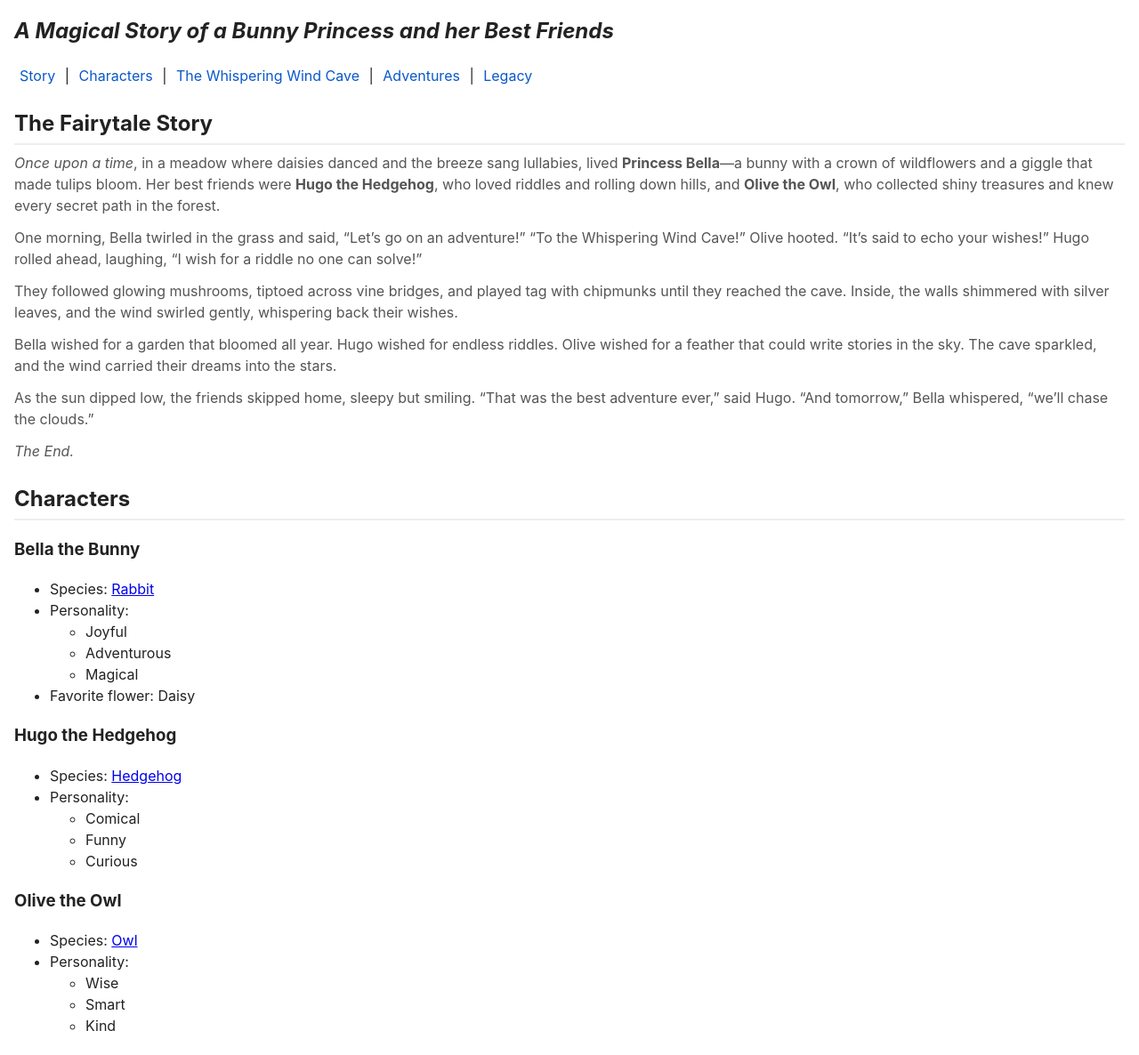
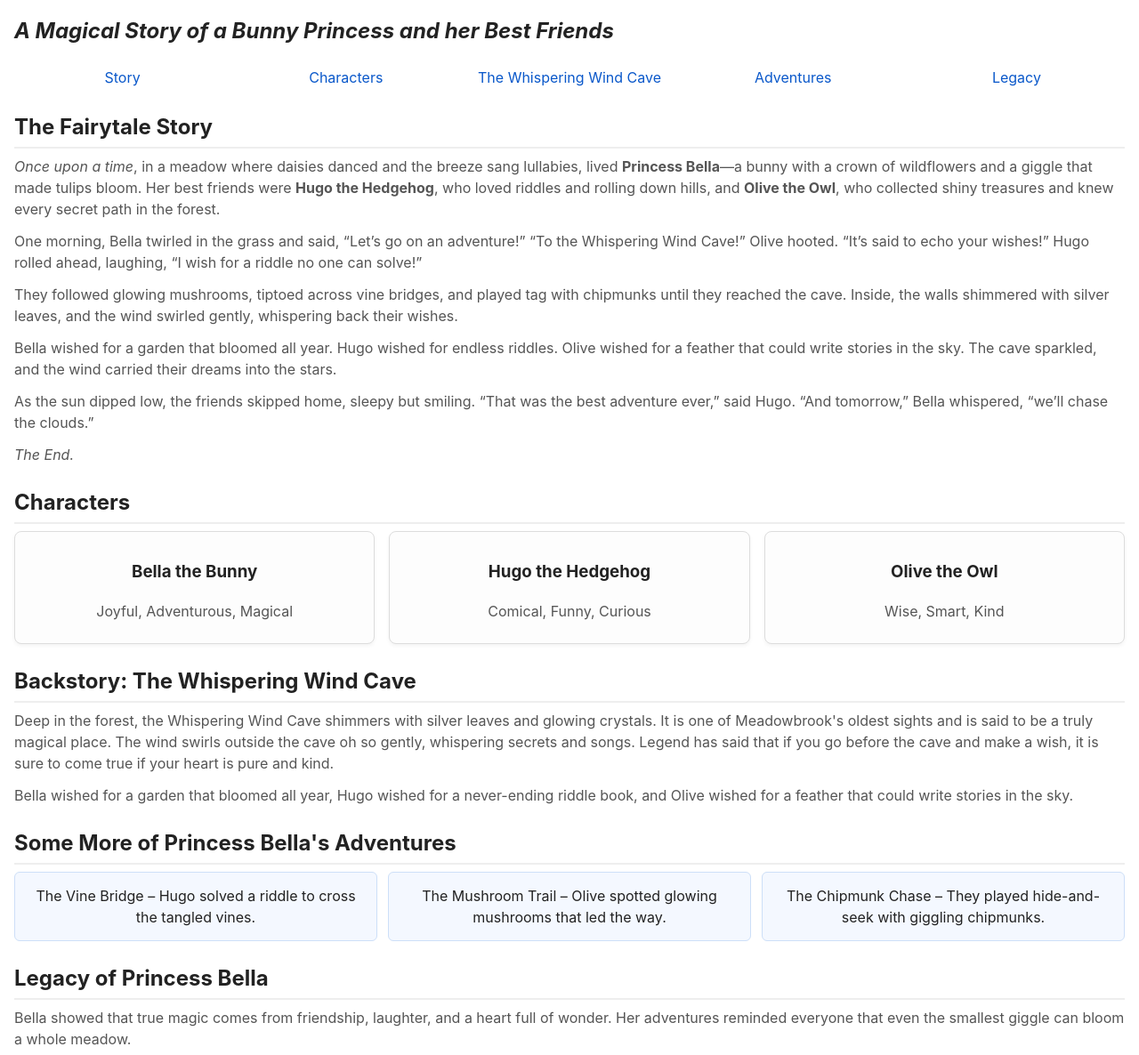
Before and after one commit to giannascuteri903/FEFFall2025, a plain HTML site: page Assignment2/index.html in a window 1280 px wide. Shown: the part 79-1265 px from the top of the page at 89% size. Drawn offline with Linux system fonts and the light colour scheme.

Commit message:
Fix image paths and clean CSS for Assignment2

```diff
--- a/Assignment2/index.html
+++ b/Assignment2/index.html
@@ -21,10 +21,10 @@
       <h2><i>A Magical Story of a Bunny Princess and her Best Friends</i></h2>
 
       <nav class="main-nav">
-        <a href="#story">Story</a> |
-        <a href="#characters">Characters</a> |
-        <a href="#cave">The Whispering Wind Cave</a> |
-        <a href="#adventures">Adventures</a> |
+        <a href="#story">Story</a>
+        <a href="#characters">Characters</a>
+        <a href="#cave">The Whispering Wind Cave</a>
+        <a href="#adventures">Adventures</a>
         <a href="#legacy">Legacy</a>
       </nav>
     </header>
@@ -65,43 +65,20 @@
       <!-- Characters -->
       <section id="characters" class="section">
         <h2>Characters</h2>
-
-        <h3>Bella the Bunny</h3>
-        <ul>
-          <li>Species: <a href="https://en.wikipedia.org/wiki/Rabbit" target="_blank">Rabbit</a></li>
-          <li>Personality:
-            <ul>
-              <li>Joyful</li>
-              <li>Adventurous</li>
-              <li>Magical</li>
-            </ul>
-          </li>
-          <li>Favorite flower: Daisy</li>
-        </ul>
-
-        <h3>Hugo the Hedgehog</h3>
-        <ul>
-          <li>Species: <a href="https://en.wikipedia.org/wiki/Hedgehog" target="_blank">Hedgehog</a></li>
-          <li>Personality:
-            <ul>
-              <li>Comical</li>
-              <li>Funny</li>
-              <li>Curious</li>
-            </ul>
-          </li>
-        </ul>
-
-        <h3>Olive the Owl</h3>
-        <ul>
-          <li>Species: <a href="https://en.wikipedia.org/wiki/Owl" target="_blank">Owl</a></li>
-          <li>Personality:
-            <ul>
-              <li>Wise</li>
-              <li>Smart</li>
-              <li>Kind</li>
-            </ul>
-          </li>
-        </ul>
+        <div class="characters-grid">
+          <article>
+            <h3>Bella the Bunny</h3>
+            <p>Joyful, Adventurous, Magical</p>
+          </article>
+          <article>
+            <h3>Hugo the Hedgehog</h3>
+            <p>Comical, Funny, Curious</p>
+          </article>
+          <article>
+            <h3>Olive the Owl</h3>
+            <p>Wise, Smart, Kind</p>
+          </article>
+        </div>
       </section>
 
       <!-- The Cave -->
@@ -119,11 +96,11 @@
       <!-- Adventures -->
       <section id="adventures" class="section">
         <h2>Some More of Princess Bella's Adventures</h2>
-        <ol>
-          <li>The Vine Bridge – Hugo solved a riddle to cross the tangled vines.</li>
-          <li>The Mushroom Trail – Olive spotted glowing mushrooms that led the way.</li>
-          <li>The Chipmunk Chase – They played hide-and-seek with giggling chipmunks.</li>
-        </ol>
+        <div class="adventures-grid">
+          <div>The Vine Bridge – Hugo solved a riddle to cross the tangled vines.</div>
+          <div>The Mushroom Trail – Olive spotted glowing mushrooms that led the way.</div>
+          <div>The Chipmunk Chase – They played hide-and-seek with giggling chipmunks.</div>
+        </div>
       </section>
 
       <!-- Legacy -->
--- a/Assignment2/styles.css
+++ b/Assignment2/styles.css
@@ -1,7 +1,72 @@
-/* ================================
-   Assignment 2 - Stylesheet
-   Princess Bella Story Website
-   ================================ */
+/* --- NAVIGATION GRID --- */
+.main-nav {
+  display: grid;
+  grid-template-columns: repeat(5, 1fr); /* evenly spaced nav items */
+  gap: 8px;
+  margin: 16px 0;
+  text-align: center;
+}
+
+.main-nav a {
+  color: var(--accent);
+  text-decoration: none;
+  padding: 8px;
+  border-radius: 6px;
+  transition: background 0.2s ease;
+}
+.main-nav a:hover {
+  background: rgba(10,88,202,0.12);
+}
+
+/* --- GRID A: Characters in 2-column cards --- */
+.characters-grid {
+  display: grid;
+  grid-template-columns: repeat(auto-fit, minmax(220px, 1fr));
+  gap: 16px;
+}
+.characters-grid article {
+  background: #fdfdfd;
+  border: 1px solid #ddd;
+  padding: 12px;
+  border-radius: 8px;
+  text-align: center;
+  box-shadow: 0 2px 4px rgba(0,0,0,.05);
+}
+
+/* --- GRID B: Adventures in 3 columns --- */
+.adventures-grid {
+  display: grid;
+  grid-template-columns: repeat(auto-fit, minmax(180px, 1fr));
+  gap: 12px;
+}
+.adventures-grid div {
+  background: #f4f8ff;
+  padding: 14px;
+  border-radius: 6px;
+  text-align: center;
+  border: 1px solid #cddff8;
+}
+
+/* --- GRID C: Your existing Gallery --- */
+.gallery {
+  display: grid;
+  grid-template-columns: repeat(auto-fit, minmax(220px, 1fr));
+  gap: 16px;
+  align-items: start;
+}
+
+/* --- RESPONSIVE BREAKPOINT --- */
+@media (max-width: 768px) {
+  /* Nav becomes vertical on mobile */
+  .main-nav {
+    grid-template-columns: 1fr;
+    text-align: left;
+  }
+  .main-nav a {
+    text-align: left;
+    padding: 10px;
+  }
+}
 
 /* --- Variables (for easy colors) --- */
 :root {
```
